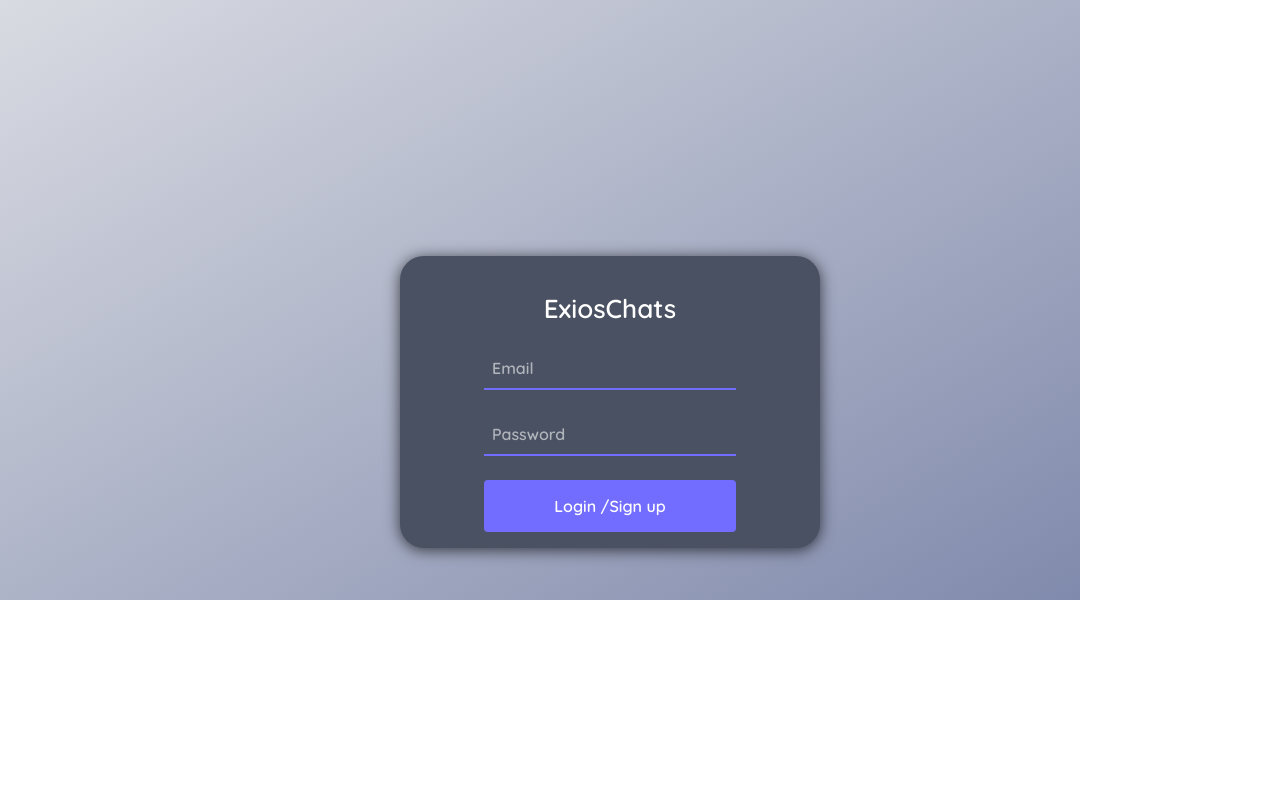
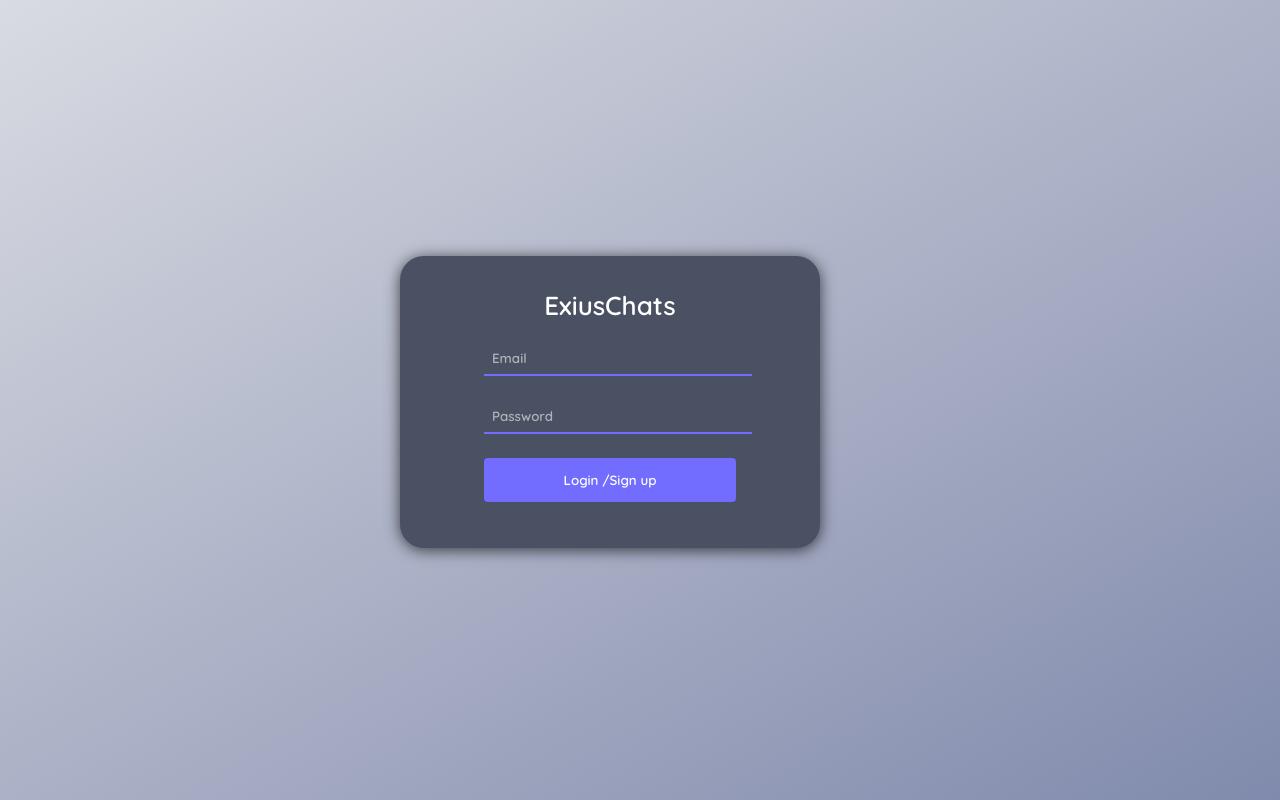
Before and after one commit to Antonio94709/Chat-App-NextJs, a Next.js app: page / in a window 1280 px wide. Built offline with nearby package versions, Linux system fonts and the light colour scheme.

Commit message:
twelfth commit

```diff
--- a/pages/_app.js
+++ b/pages/_app.js
@@ -1,7 +1,6 @@
 import "../styles/auth.css";
 import "../styles/chats.css";
 import "../styles/index.css";
-import "../styles/tailwind.css";
 
 import { ContextProvider } from "../Context";
 
--- a/pages/index.js
+++ b/pages/index.js
@@ -30,10 +30,10 @@ export default function Auth() {
   }
 
   return (
-    <div className="bg-yellow-300 background ">
+    <div className="background">
       <div className="auth-container">
         <form className="auth-form" onSubmit={(e) => onSubmit(e)}>
-          <div className="auth-title">ExiosChats</div>
+          <div className="auth-title">ExiusChats</div>
           <div className="input-container">
             <input
               placeholder="Email"
```
